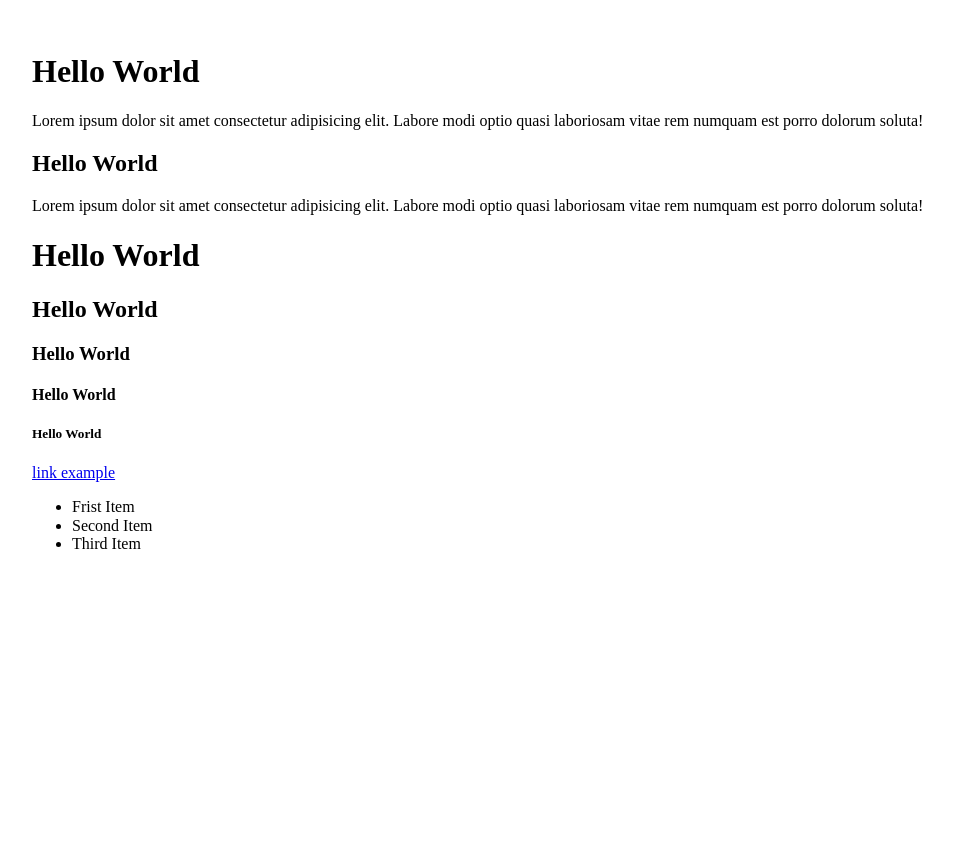
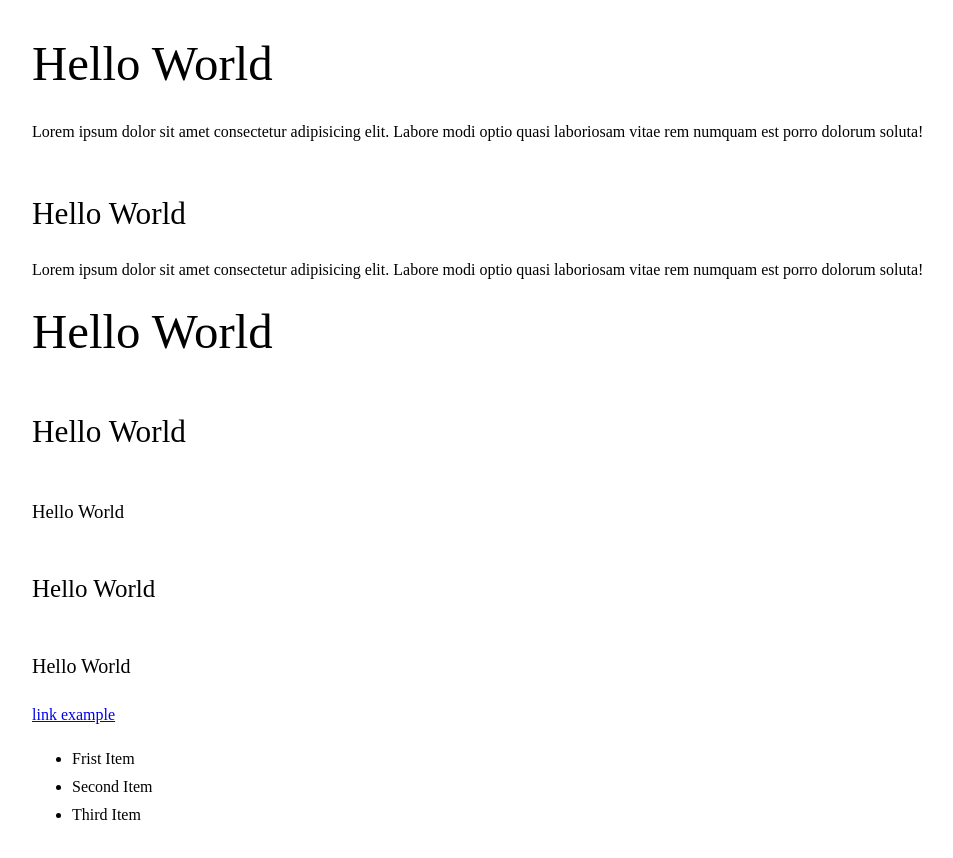
Before and after one commit to FriendsMediaDesign/Tutroial-HTML-CSS-Nuggets---Default-CSS-Starter, a plain HTML site: page index.html in a window 1280 px wide. Shown: the whole page, without its empty margins (48-1001 px from the left). Before the commit the page ends 800 px from the top, so only its background shows below. Drawn offline with Linux system fonts and the light colour scheme.

Commit message:
Second Commit

```diff
--- a/index.html
+++ b/index.html
@@ -6,9 +6,9 @@
         <meta name="viewport" content="width=device-width, initial-scale=1.0">
         <title>Default Starter</title>
         <!-- normalize -->
-        <link rel="stylesheet" href="./normalize.css">
+        <link rel="stylesheet" href="./normalize.css" />
         <!-- main css -->
-        <link rel="stylesheet" href="./main.css">
+        <link rel="stylesheet" href="./main.css" />
     </head>
 <body>
     <h1> Hello World</h1>
--- a/main.css
+++ b/main.css
@@ -1,4 +1,60 @@
-
+/* TEMP */
 body {
     padding: 2rem 5rem;
 }
+/* TEMP */
+
+@import url('https://fonts.googleapis.com/css?family=Libre+Franklin:400|Roboto:400');
+
+html {
+    font-size: 100%;
+} /*16px*/
+
+/* Code Addict Added This Syling - See His HTML CSS Nuggetts - Default CSS Starter time mark 16:40 for where he begins to digin to the codeing changes. https://www.youtube.com/watch?v=UDdyGNlQK5w */
+:root {
+--headingFont:var 'Roboto', sans-serif;
+--bodyFont:var 'Libre Franklin', sans-serif;
+--smallText: 0.7em;
+}
+/* Code Addict Added This Syling */
+
+body {
+  background: white;
+  font-family: var(--bodyFont);
+  font-weight: 400;
+  line-height: 1.75;
+  color: #000000;
+}
+
+p {
+    margin-bottom: 1rem;
+}
+
+h1, h2, h3, h4, h5 {
+  margin: 3rem 0 1.38rem;
+  font-family: ;
+  font-weight: 400;
+  line-height: 1.3;
+}
+
+h1 {
+  margin-top: 0;
+  font-size: 3.052rem;
+}
+
+h2 {
+    font-size: 1.953rem;
+}
+
+h4 {
+    font-size: 1.563rem;
+}
+
+h5 {
+    font-size: 1.25rem;
+}
+
+small,
+.text_small
+{font-size: var(--smallText);
+}
```
